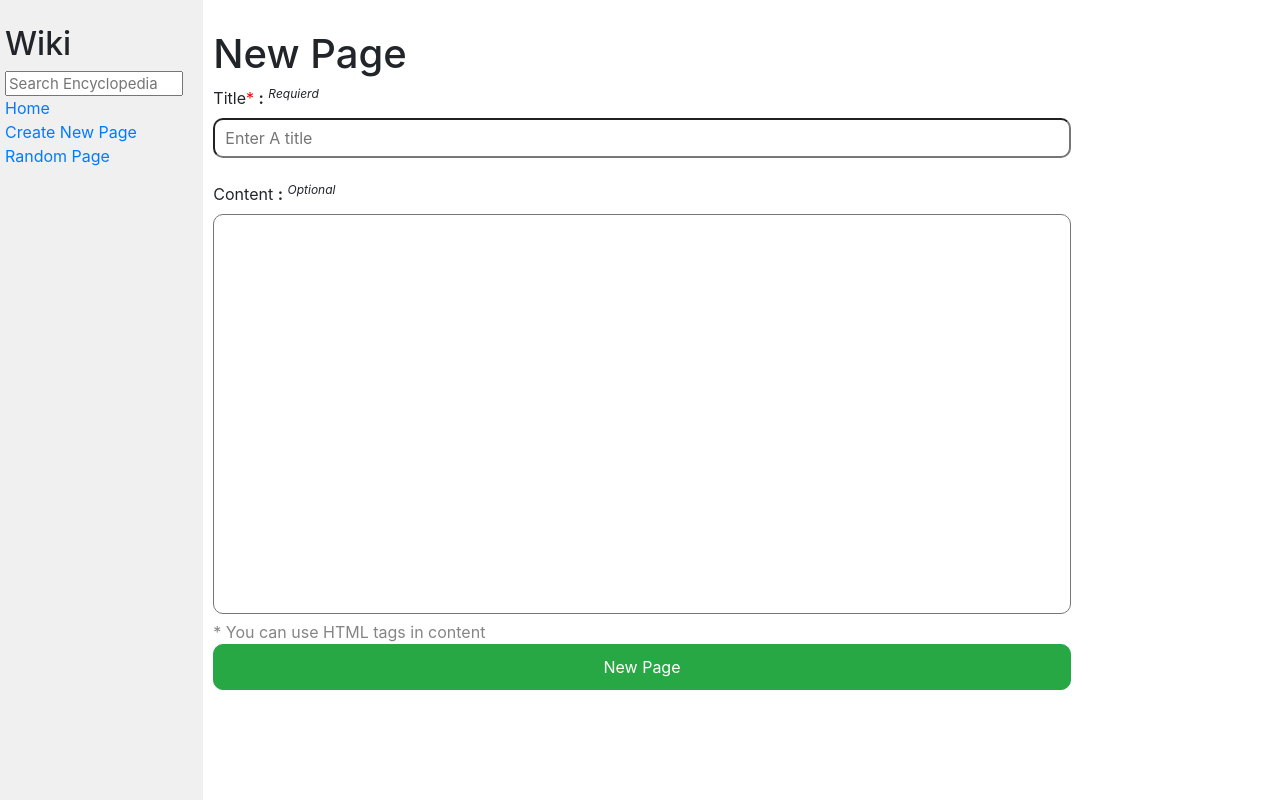
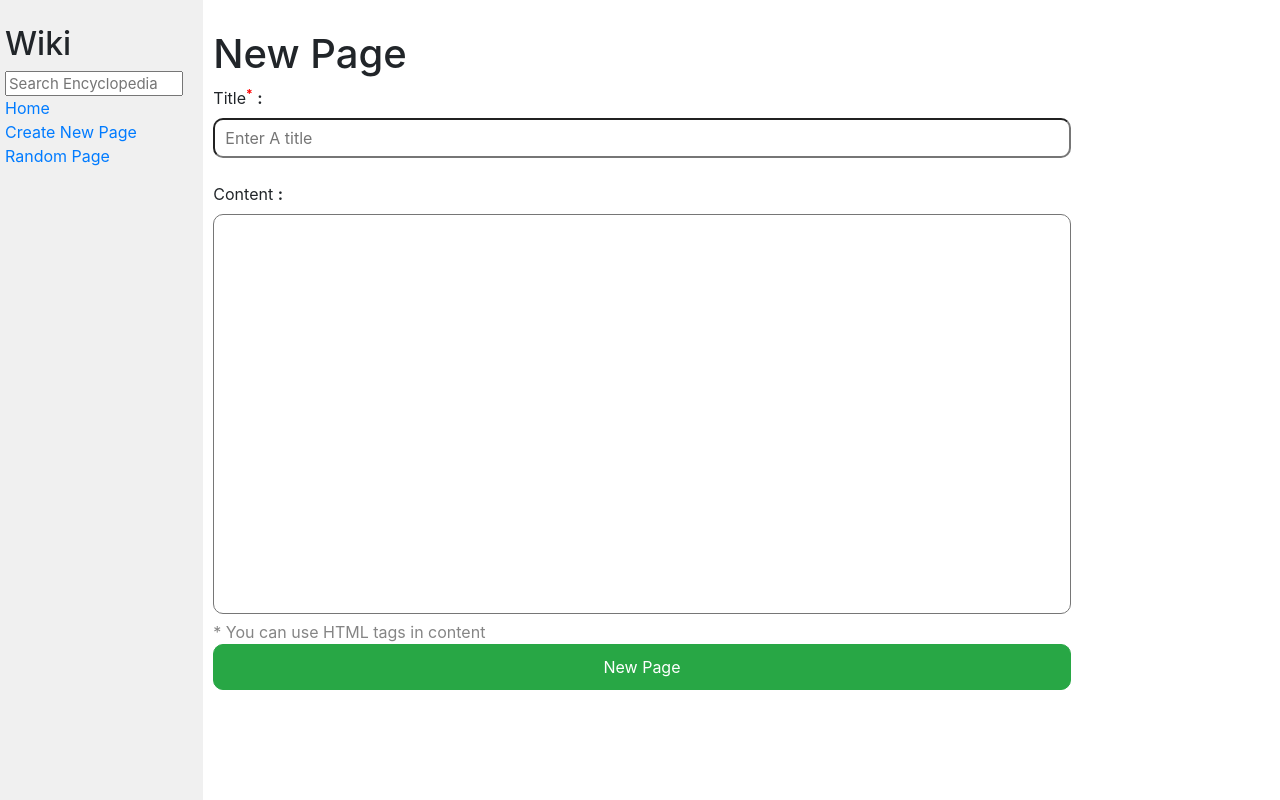
Before and after one commit to Alsumary/project1-wiki, a Django app: page /new/ in a window 1280 px wide. Run offline with Django 3.2, Linux system fonts and the light colour scheme; some libraries are stand-ins or nearby versions.

Commit message:
second commit

```diff
--- a/wiki/encyclopedia/templates/encyclopedia/edit.html
+++ b/wiki/encyclopedia/templates/encyclopedia/edit.html
@@ -9,10 +9,10 @@ Edit Page
 {% csrf_token %}
 <form action="{% url 'saveedit'%}" method="POST">
   {% csrf_token %}
-  <label>Title<span class="important">*</span> <b>:</b> <sup><em>Requierd</em></sup></label><br>
+  <label>Title<span class="important"><sup><b>*</b></sup></span> <b>:</b></label><br>
   <input type="text" name="title" required placeholder="Enter A title" value="{{ title }}" class="jbar-text">
   <br><br>
-  <label>Content <b>:</b> <sup><em>Optional</em></sup></label>
+  <label>Content <b>:</b></label>
   <br>
   <textarea name="content">{{ content }}</textarea>
   <br>
--- a/wiki/encyclopedia/templates/encyclopedia/new.html
+++ b/wiki/encyclopedia/templates/encyclopedia/new.html
@@ -9,10 +9,10 @@ New Page
 {% csrf_token %}
 <form action="{% url 'pagenew'%}" method="POST">
   {% csrf_token %}
-  <label>Title<span class="important">*</span> <b>:</b> <sup><em>Requierd</em></sup></label><br>
+  <label>Title<span class="important"><sup><b>*</b></sup></span> <b>:</b></label><br>
   <input type="text" name="title" placeholder="Enter A title" required class="jbar-text">
   <br><br>
-  <label>Content <b>:</b> <sup><em>Optional</em></sup></label>
+  <label>Content <b>:</b></label>
   <br>
   <textarea name='content'></textarea>
   <br>
```
Also changed, not shown: wiki/db.sqlite3, wiki/entries/test.md (added).
